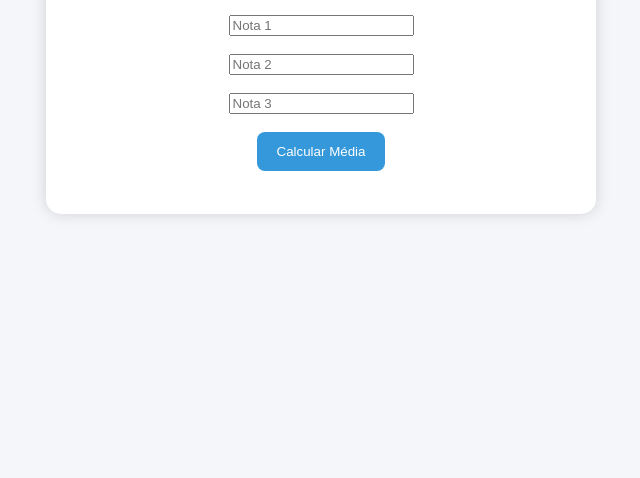
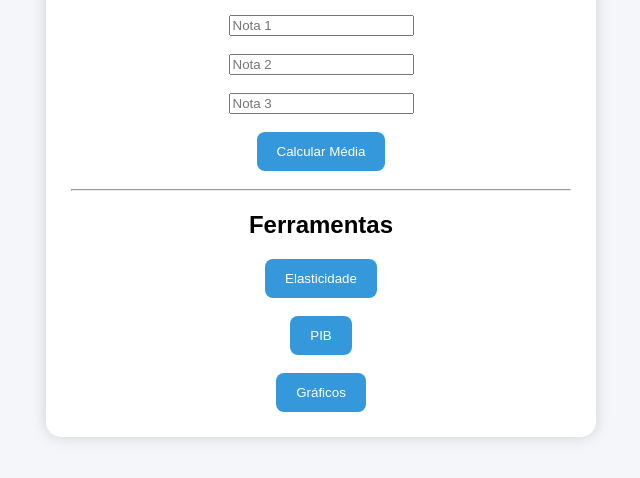
Before and after one commit to gabrielyschmitt1212-cpu/economia-pro, a plain HTML site: page index.html in a window 1280 px wide. Shown: the part 178-656 px from the top of the page, without its empty margins (319-959 px from the left). Drawn offline with Linux system fonts and the light colour scheme.

Commit message:
Update index.html

```diff
--- a/index.html
+++ b/index.html
@@ -31,7 +31,25 @@
         </button>
 
         <p id="resultado"></p>
+<hr>
 
+<h2>Ferramentas</h2>
+
+<button>
+Elasticidade
+</button>
+
+<br><br>
+
+<button>
+PIB
+</button>
+
+<br><br>
+
+<button>
+Gráficos
+</button>
     </div>
 
     <script>
```
